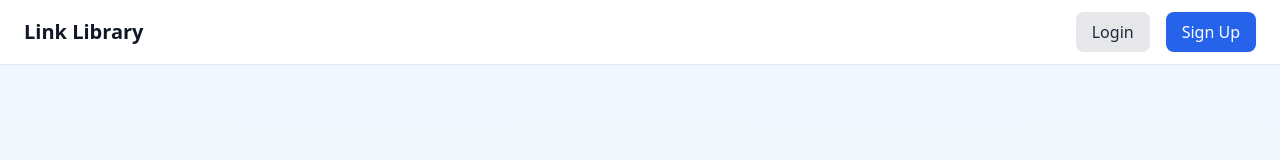
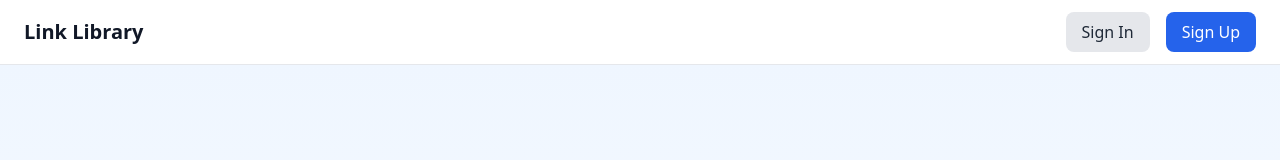
Before and after one commit to jeel2308/library_app, a Next.js app: page / in a window 1280 px wide. Shown: the top 160 px of the page. Built offline with nearby package versions, Linux system fonts and the light colour scheme.

Commit message:
chore: make text consistent

```diff
--- a/src/components/Header.tsx
+++ b/src/components/Header.tsx
@@ -165,7 +165,7 @@ export function Header() {
             ) : (
               <>
                 <Button variant="secondary" onClick={() => setIsLoginModalOpen(true)}>
-                  Login
+                  Sign In
                 </Button>
                 <Button onClick={() => setIsSignupModalOpen(true)}>
                   Sign Up
@@ -178,14 +178,14 @@ export function Header() {
 
       {isLoginModalOpen && (
         <Form
-          title="Login"
+          title="Sign In"
           fields={loginFields}
           onSubmit={handleLogin}
           onCancel={() => setIsLoginModalOpen(false)}
           onChange={handleFieldChange}
           errors={formErrors}
           isLoading={isLoading}
-          submitText="Login"
+          submitText="Sign In"
         />
       )}
 
```
